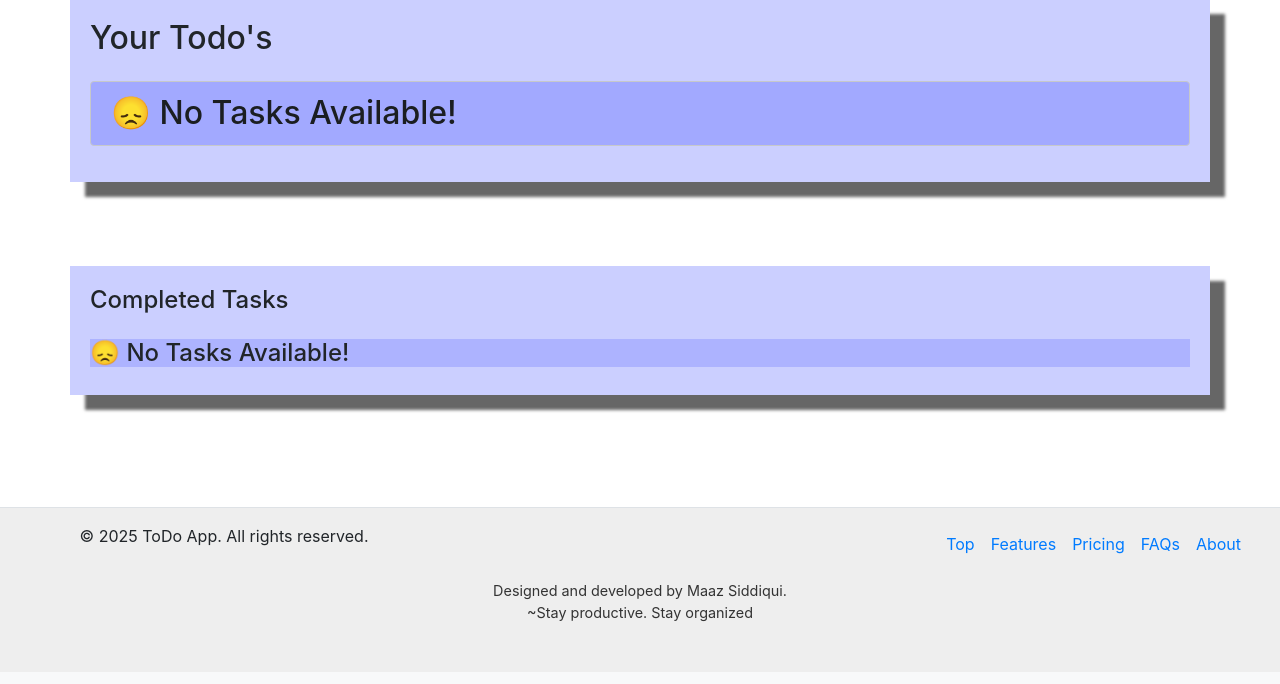
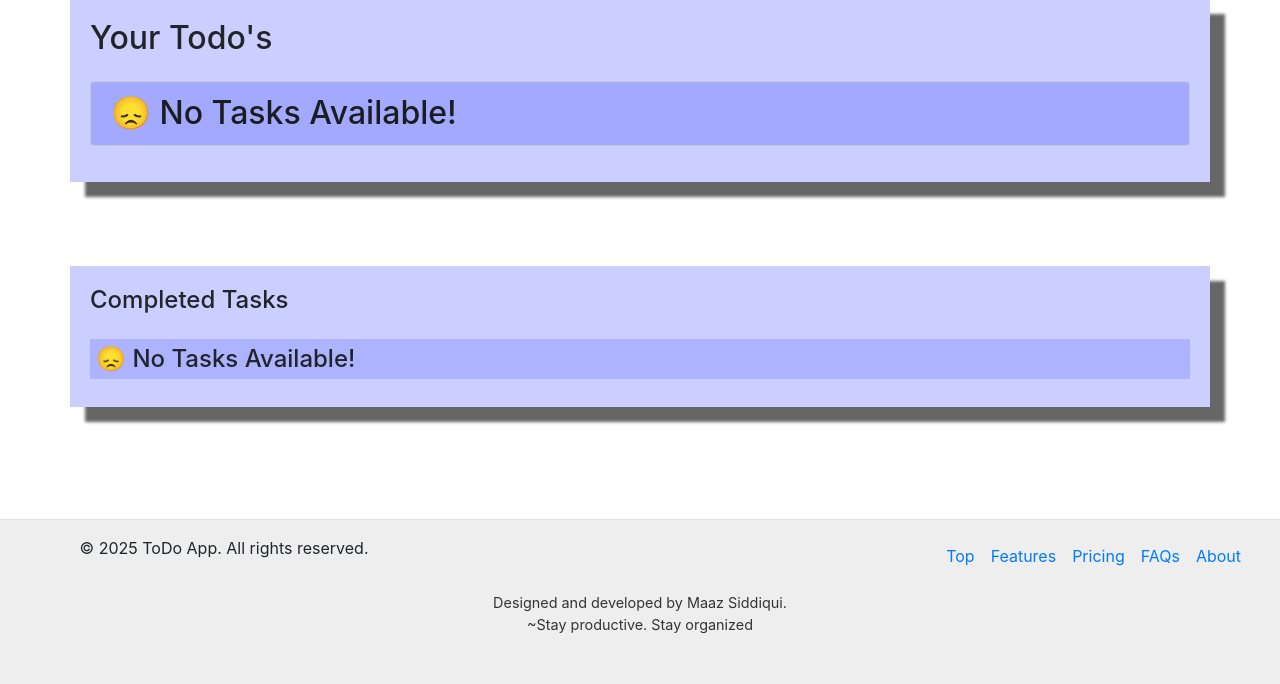
Before and after one commit to maazsiddiqui79/To-Do-List-Web-Application, a Flask app: page / in a window 1280 px wide. Shown: the part 633-1317 px from the top of the page. Before the commit the page ends 1255 px from the top, so only its background shows below. Run offline with Flask 3, Linux system fonts and the light colour scheme; data that the repository does not hold is empty.

Commit message:
Update index.html

```diff
--- a/api/templates/index.html
+++ b/api/templates/index.html
@@ -117,7 +117,7 @@
       </table>
     </div>
     {% else %}
-    <h4 style="background-color: rgba(0, 21, 255, 0.15);">😞 No Tasks Available!</h4>
+    <h4 style="background-color: rgba(0, 21, 255, 0.15);padding:6px;">😞 No Tasks Available!</h4>
     {% endif %}
   </div>
 </div>
```
